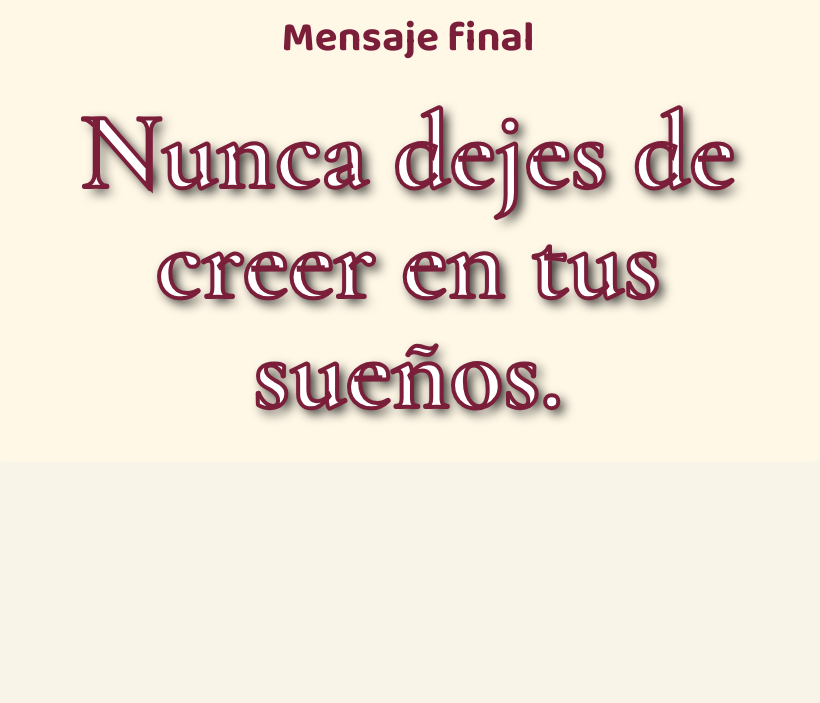
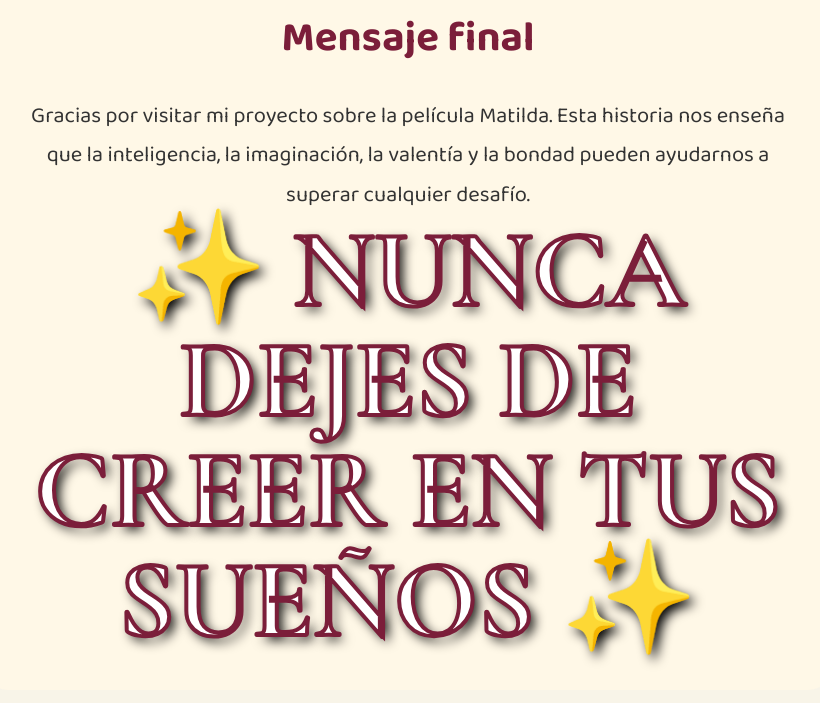
Before and after one commit to escobarchirinosanalia-spec/Matilda-pelicula, a plain HTML site: page index.html in a window 1280 px wide. Shown: the part 3156-3859 px from the top of the page, without its empty margins (232-1052 px from the left). Before the commit the page ends 3678 px from the top, so only its background shows below. Drawn offline with nearby package versions, Linux system fonts and the light colour scheme.

Commit message:
Update index.html

```diff
--- a/index.html
+++ b/index.html
@@ -53,7 +53,6 @@
 </section>
 
 
-
 <section class="sinopsis">
 
     <h2>Sinopsis</h2>
@@ -66,7 +65,6 @@
     </p>
 
 </section>
-
 
 
 <section class="recomendacion">
@@ -82,6 +80,7 @@
 
     <audio controls>
         <source src="audio/Ana.mp3" type="audio/mpeg">
+        Tu navegador no soporta el elemento de audio.
     </audio>
 
 
@@ -106,6 +105,7 @@
 
     <audio controls>
         <source src="audio/favoritoana.mp3" type="audio/mpeg">
+        Tu navegador no soporta el elemento de audio.
     </audio>
 
 
@@ -123,8 +123,15 @@
     <h2>Mensaje final</h2>
 
 
+    <p>
+        Gracias por visitar mi proyecto sobre la película Matilda.
+        Esta historia nos enseña que la inteligencia, la imaginación,
+        la valentía y la bondad pueden ayudarnos a superar cualquier desafío.
+    </p>
+
+
     <p class="frase-final">
-        Nunca dejes de creer en tus sueños.
+        ✨ NUNCA DEJES DE CREER EN TUS SUEÑOS ✨
     </p>
 
 
```
